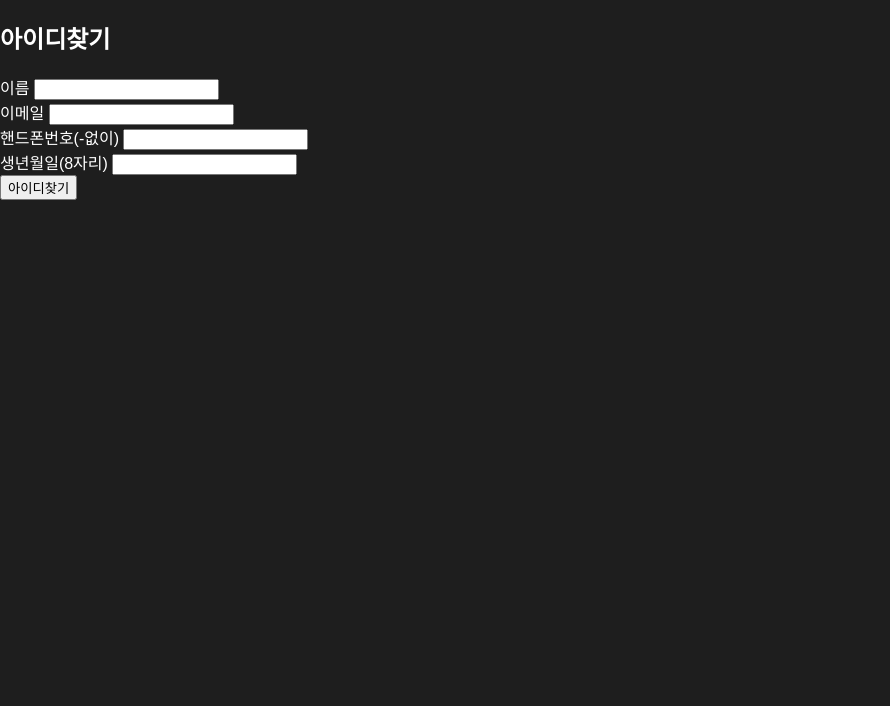
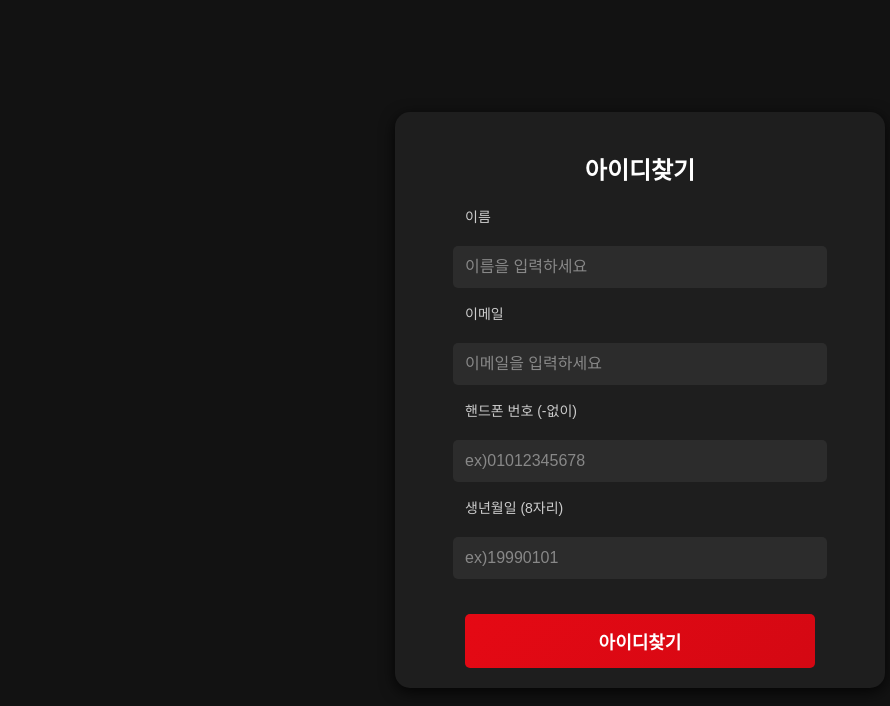
Before and after one commit to hyunjin0209/PJ_MOVIE, a React (Create React App) app in the folder pj-movie-front/: page /findid in a window 1280 px wide. Shown: the top 706 px of the page, without its empty margins (0-890 px from the left). Built offline with nearby package versions, Linux system fonts and the light colour scheme.

Commit message:
아이디찾기,회원가입,로그인,비밀번호,메인홈페이지 css 적용

```diff
--- a/pj-movie-front/src/component/sign/FindId.jsx
+++ b/pj-movie-front/src/component/sign/FindId.jsx
@@ -1,6 +1,7 @@
 import axios from "axios";
 import { useState } from "react";
 import FindId2 from "./FindId2.jsx";
+import "../../css/UserJoin.css";
 
 export default function FindId() {
   const [formData, setFormData] = useState();
@@ -35,47 +36,56 @@ export default function FindId() {
   };
 
   return (
-    <>
+    <div className="user-join-wrapper">
       {resultId === null && (
+        <div className="user-join-container">
           <div>
             <h2>아이디찾기</h2>
-          이름{" "}
+            <div className="join-form">
+              <label className="input-label">이름</label>
               <input
                 type="text"
-            onChange={(e) => {
-              setFormData({ ...formData, pmUserName: e.target.value });
-            }}
+                placeholder="이름을 입력하세요"
+                onChange={(e) =>
+                  setFormData({ ...formData, pmUserName: e.target.value })
+                }
               />
-          <br />
-          이메일{" "}
+
+              <label className="input-label">이메일</label>
+              <input
+                type="email"
+                placeholder="이메일을 입력하세요"
+                onChange={(e) =>
+                  setFormData({ ...formData, pmUserEmail: e.target.value })
+                }
+              />
+
+              <label className="input-label">핸드폰 번호 (-없이)</label>
               <input
                 type="text"
-            onChange={(e) => {
-              setFormData({ ...formData, pmUserEmail: e.target.value });
-            }}
+                placeholder="ex)01012345678"
+                onChange={(e) =>
+                  setFormData({ ...formData, pmUserPhone: e.target.value })
+                }
               />
-          <br />
-          핸드폰번호(-없이){" "}
+
+              <label className="input-label">생년월일 (8자리)</label>
               <input
                 type="text"
-            onChange={(e) => {
-              setFormData({ ...formData, pmUserPhone: e.target.value });
-            }}
+                placeholder="ex)19990101"
+                onChange={(e) =>
+                  setFormData({ ...formData, pmUserBd: e.target.value })
+                }
               />
-          <br />
-          생년월일(8자리){" "}
-          <input
-            type="text"
-            onChange={(e) => {
-              setFormData({ ...formData, pmUserBd: e.target.value });
-            }}
-          />
-          <br />
-          <button onClick={ClickFindId}>아이디찾기</button>
+
+              <button className="join-button" onClick={ClickFindId}>
+                아이디찾기
+              </button>
+            </div>
+          </div>
         </div>
       )}
-
       {resultId !== null && <FindId2 id={resultId} />}
-    </>
+    </div>
   );
 }
--- a/pj-movie-front/src/component/sign/ResetPassword.jsx
+++ b/pj-movie-front/src/component/sign/ResetPassword.jsx
@@ -40,45 +40,60 @@ export default function ResetPassword() {
   };
 
   return (
-    <>
+    <div className="user-join-wrapper">
       {step === "step1" && (
+        <div className="user-join-container">
           <div>
-          이름
+            <h2>비밀번호 변경</h2>
+            <div className="join-form">
+              <label className="input-label">이름</label>
               <input
-            onChange={(e) => {
-              setFormData({ ...formData, pmUserName: e.target.value });
-            }}
+                type="text"
+                placeholder="이름을 입력하세요"
+                onChange={(e) =>
+                  setFormData({ ...formData, pmUserName: e.target.value })
+                }
               />
-          <br />
-          생년월일
+
+              <label className="input-label">생년월일 (8자리)</label>
               <input
-            onChange={(e) => {
-              setFormData({ ...formData, pmUserBd: e.target.value });
-            }}
+                type="text"
+                placeholder="ex)19990101"
+                onChange={(e) =>
+                  setFormData({ ...formData, pmUserBd: e.target.value })
+                }
               />
-          <br />
-          아이디
+
+              <label className="input-label">아이디</label>
               <input
-            onChange={(e) => {
-              setFormData({ ...formData, pmUserId: e.target.value });
-            }}
+                type="text"
+                placeholder="아이디를 입력하세요"
+                onChange={(e) =>
+                  setFormData({ ...formData, pmUserId: e.target.value })
+                }
               />
-          <br />
-          이메일
+
+              <label className="input-label">이메일</label>
               <input
-            onChange={(e) => {
-              setFormData({ ...formData, pmUserEmail: e.target.value });
-            }}
+                type="email"
+                placeholder="이메일을 입력하세요"
+                onChange={(e) =>
+                  setFormData({ ...formData, pmUserEmail: e.target.value })
+                }
               />
-          <br />
-          전화번호
+              <label className="input-label">핸드폰 번호 (-없이)</label>
               <input
-            onChange={(e) => {
-              setFormData({ ...formData, pmUserPhone: e.target.value });
-            }}
+                type="text"
+                placeholder="ex)01012345678"
+                onChange={(e) =>
+                  setFormData({ ...formData, pmUserPhone: e.target.value })
+                }
               />
-          <br />
-          <button onClick={ResetPwd}>다음</button>
+              <button className="join-button" onClick={ResetPwd}>
+                다음
+              </button>
+            </div>
+          </div>
         </div>
       )}
 
@@ -87,6 +102,6 @@ export default function ResetPassword() {
           <ResetPassword2 formData={formData} setFormData={setFormData} />
         </div>
       )}
-    </>
+    </div>
   );
 }
--- a/pj-movie-front/src/component/sign/UserJoin.jsx
+++ b/pj-movie-front/src/component/sign/UserJoin.jsx
@@ -1,6 +1,7 @@
-import axios from "axios";
+import axios, { all } from "axios";
 import { useState } from "react";
 import { useNavigate } from "react-router-dom";
+import "../../css/UserJoin.css";
 
 export default function UserJoin() {
   const nav = useNavigate();
@@ -21,70 +22,77 @@ export default function UserJoin() {
         pmUserPhone: formData.pmUserPhone,
         pmUserPwd: formData.pmUserPwd,
       },
-      headers: {
-        "Content-Type": `application/json`,
-      },
+      headers: { "Content-type": `application/json` },
     };
     const response = await axios(option);
-    if (response.status === 200) {
+    if (response.status === 200 && response.data) {
       setFormData(response.data);
       alert("회원가입이 완료되었습니다");
       nav("/");
+    } else {
+      alert("모든 정보를 입력해주세요");
     }
   };
+
   return (
-    <>
+    <div className="user-join-wrapper">
+      {" "}
+      <div className="user-join-container">
         <h2>회원가입</h2>
-      <br />
-      아이디{" "}
+        <div className="join-form">
+          <label className="input-label">아이디</label>
           <input
             type="text"
-        onChange={(e) => {
-          setFormData({ ...formData, pmUserId: e.target.value });
-        }}
+            placeholder="아이디를 입력하세요"
+            onChange={(e) =>
+              setFormData({ ...formData, pmUserId: e.target.value })
+            }
           />
-      <br />
-      비밀번호{" "}
+          <label className="input-label">비밀번호</label>
           <input
             type="password"
-        onChange={(e) => {
-          setFormData({ ...formData, pmUserPwd: e.target.value });
-        }}
+            placeholder="비밀번호를 입력하세요"
+            onChange={(e) =>
+              setFormData({ ...formData, pmUserPwd: e.target.value })
+            }
           />
-      <br />
-      이름{" "}
+          <label className="input-label">이름</label>
           <input
             type="text"
-        onChange={(e) => {
-          setFormData({ ...formData, pmUserName: e.target.value });
-        }}
+            placeholder="이름을 입력하세요"
+            onChange={(e) =>
+              setFormData({ ...formData, pmUserName: e.target.value })
+            }
           />
-      <br />
-      이메일{" "}
+          <label className="input-label">이메일</label>
+          <input
+            type="email"
+            placeholder="이메일을 입력하세요"
+            onChange={(e) =>
+              setFormData({ ...formData, pmUserEmail: e.target.value })
+            }
+          />
+          <label className="input-label">핸드폰 번호 (-없이)</label>
           <input
             type="text"
-        onChange={(e) => {
-          setFormData({ ...formData, pmUserEmail: e.target.value });
-        }}
+            placeholder="ex)01012345678"
+            onChange={(e) =>
+              setFormData({ ...formData, pmUserPhone: e.target.value })
+            }
           />
-      <br />
-      핸드폰번호(-없이){" "}
+          <label className="input-label">생년월일 (8자리)</label>
           <input
             type="text"
-        onChange={(e) => {
-          setFormData({ ...formData, pmUserPhone: e.target.value });
-        }}
+            placeholder="ex)19990101"
+            onChange={(e) =>
+              setFormData({ ...formData, pmUserBd: e.target.value })
+            }
           />
-      <br />
-      생년월일(8자리){" "}
-      <input
-        type="text"
-        onChange={(e) => {
-          setFormData({ ...formData, pmUserBd: e.target.value });
-        }}
-      />
-      <br />
-      <button onClick={Join}>회원가입</button>
-    </>
+        </div>
+        <button className="join-button" onClick={Join}>
+          회원가입
+        </button>
+      </div>
+    </div>
   );
 }
--- a/pj-movie-front/src/css/MainHome.css
+++ b/pj-movie-front/src/css/MainHome.css
@@ -1,10 +1,4 @@
 /* 전체 스타일 초기화 */
-body {
-  margin: 0;
-  font-family: "Arial", sans-serif;
-  background-color: #121212; /* 어두운 테마 배경 */
-  color: #ffffff; /* 텍스트 기본 색상 */
-}
 
 /* body 기본 스타일 */
 body {
@@ -179,10 +173,23 @@ h1 {
   .movie-grid {
     grid-template-columns: 1fr;
   }
+}
+.q-button {
+  width: 100%;
+  max-width: 48%;
+  padding: 10px;
+  background: none;
+  border: none;
+  border-radius: 7px;
+  color: rgb(224, 213, 213);
+  cursor: pointer;
+  font-size: 20px;
+  font-weight: bold;
+  margin-top: 10px;
+  transition: 0.3s;
+}
 
-  .button-container {
-    position: static;
-    margin-top: 10px;
-    text-align: center;
-  }
+.q-button:hover {
+  background: linear-gradient(135deg, #d40813, #b30610);
+  transform: scale(1.05);
 }
--- /dev/null
+++ b/pj-movie-front/src/css/UserJoin.css
@@ -0,0 +1,116 @@
+/* 전체 화면 가운데 정렬 */
+.user-join-wrapper {
+  display: flex;
+  justify-content: center; /* 수평 가운데 정렬 */
+  align-items: center; /* 수직 가운데 정렬 */
+  min-height: 100vh; /* 화면 전체 높이 */
+  background-color: #121212; /* 배경 색상 */
+  padding: 20px; /* 반응형 여백 */
+  box-sizing: border-box;
+}
+
+/* 회원가입 컨테이너 */
+.user-join-container {
+  background-color: #1e1e1e;
+  padding: 20px;
+  border-radius: 15px;
+  width: 100%;
+  max-width: 450px;
+  text-align: center;
+  box-shadow: 0px 4px 15px rgba(0, 0, 0, 0.8);
+  animation: fadeIn 0.8s ease-in-out;
+}
+
+/* 입력 폼을 가운데 정렬 */
+.join-form {
+  display: flex;
+  flex-direction: column; /* 세로로 배치 */
+  gap: 15px; /* 입력창 간격 */
+  align-items: center; /* 입력 폼을 수평 가운데 정렬 */
+}
+
+/* 라벨 */
+.input-label {
+  display: block;
+  text-align: left;
+  font-size: 14px;
+  margin-bottom: 5px;
+  color: #cccccc;
+  width: 100%; /* 라벨이 입력창과 같은 너비로 */
+  max-width: 350px; /* 입력창 최대 너비에 맞춤 */
+}
+
+/* 입력창 스타일 */
+input {
+  width: 100%;
+  max-width: 350px; /* 입력창 최대 너비 설정 */
+  padding: 12px;
+  border: none;
+  border-radius: 5px;
+  background-color: #2c2c2c;
+  color: #ffffff;
+  font-size: 16px;
+  outline: none;
+  transition: 0.3s;
+}
+
+input::placeholder {
+  color: #888888;
+}
+
+input:focus {
+  background-color: #333;
+  box-shadow: 0px 0px 5px rgba(229, 9, 20, 0.8);
+}
+
+/* 회원가입 버튼 */
+.join-button {
+  width: 100%;
+  max-width: 350px; /* 버튼도 입력창과 같은 너비로 */
+  padding: 14px;
+  background: linear-gradient(135deg, #e50914, #d40813);
+  border: none;
+  border-radius: 5px;
+  color: white;
+  cursor: pointer;
+  font-size: 18px;
+  font-weight: bold;
+  margin-top: 20px;
+  transition: 0.3s;
+}
+
+.join-button:hover {
+  background: linear-gradient(135deg, #d40813, #b30610);
+  transform: scale(1.05);
+}
+
+/* 애니메이션 효과 */
+@keyframes fadeIn {
+  from {
+    opacity: 0;
+    transform: translateY(-20px);
+  }
+  to {
+    opacity: 1;
+    transform: translateY(0);
+  }
+}
+.x-button {
+  width: 100%;
+  max-width: 120px; /* 버튼도 입력창과 같은 너비로 */
+  padding: 10px;
+  background: linear-gradient(135deg, #e50914, #d40813);
+  border: none;
+  border-radius: 7px;
+  color: white;
+  cursor: pointer;
+  font-size: 14px;
+  font-weight: bold;
+  margin-top: 10px;
+  transition: 0.3s;
+}
+
+.x-button:hover {
+  background: linear-gradient(135deg, #d40813, #b30610);
+  transform: scale(1.05);
+}
--- a/pj-movie-front/src/movie/NowScreening.jsx
+++ b/pj-movie-front/src/movie/NowScreening.jsx
@@ -8,7 +8,7 @@ export default function NowScreening() {
   const [sessionDate, setsessionDate] = useState(sessionStorage.getItem("id"));
 
   const [page, setPage] = useState(1);
-  let itemsPerPage = 3;
+  let itemsPerPage = 6;
 
   const handlePageChange = (page) => {
     setPage(page);
```
Also changed, not shown: pj-movie-front/src/component/MainPage/MainPage.jsx (+38 -0 lines), pj-movie-front/src/component/sign/FindId2.jsx (+10 -4 lines), pj-movie-front/src/component/sign/ResetPassword2.jsx (+18 -11 lines). Lines whose indentation alone changed are shown as unchanged.
